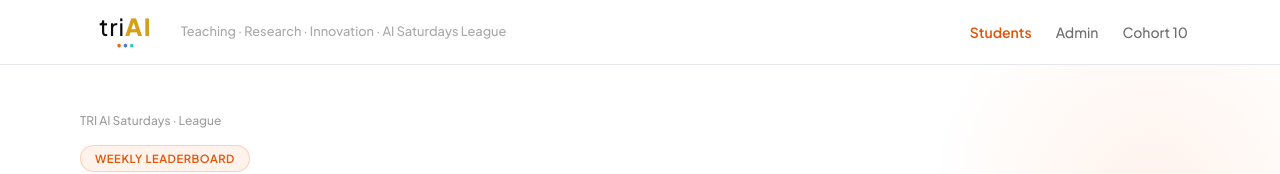
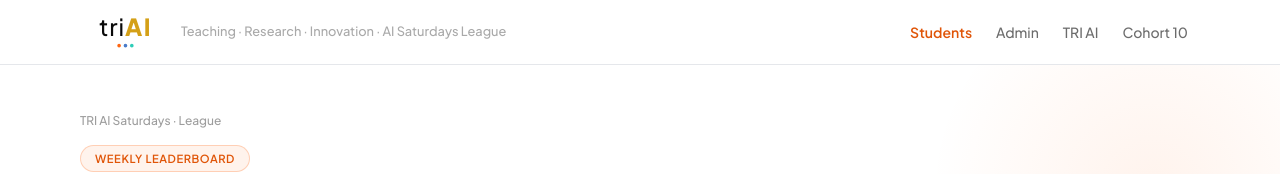
Before and after one commit to AISaturdaysLagos/cohort10_leaderboard, a React (Vite) app: page / in a window 1280 px wide. Shown: the top 174 px of the page. Built offline with nearby package versions, Linux system fonts and the light colour scheme.

Commit message:
Fix: Linked the page to TRI AI website

```diff
--- a/src/components/SiteChrome.tsx
+++ b/src/components/SiteChrome.tsx
@@ -1,5 +1,5 @@
 import { Link, NavLink, Outlet } from "react-router-dom";
-import { COHORT10_URL } from "../lib/triAiBrand";
+import { COHORT10_URL, TRI_AI_ORG_URL } from "../lib/triAiBrand";
 import { TriAiLogo } from "./TriAiLogo";
 
 export function SiteChrome() {
@@ -34,6 +34,14 @@ export function SiteChrome() {
             </NavLink>
             <a
               className="rounded-tri px-3 py-2 font-medium text-tri-ink/60 no-underline transition-colors hover:bg-black/5 hover:text-tri-ink"
+              href={TRI_AI_ORG_URL}
+              target="_blank"
+              rel="noreferrer"
+            >
+              TRI AI
+            </a>
+            <a
+              className="rounded-tri px-3 py-2 font-medium text-tri-ink/60 no-underline transition-colors hover:bg-black/5 hover:text-tri-ink"
               href={COHORT10_URL}
               target="_blank"
               rel="noreferrer"
--- a/src/lib/triAiBrand.ts
+++ b/src/lib/triAiBrand.ts
@@ -1,2 +1,5 @@
-/** Cohort 10 programme site — brand reference. */
+/** Main organisation site — https://tri-ai.org */
+export const TRI_AI_ORG_URL = "https://tri-ai.org";
+
+/** Cohort 10 programme site */
 export const COHORT10_URL = "https://aisaturdayslagos.github.io/cohort_structure/cohort10/";
```
